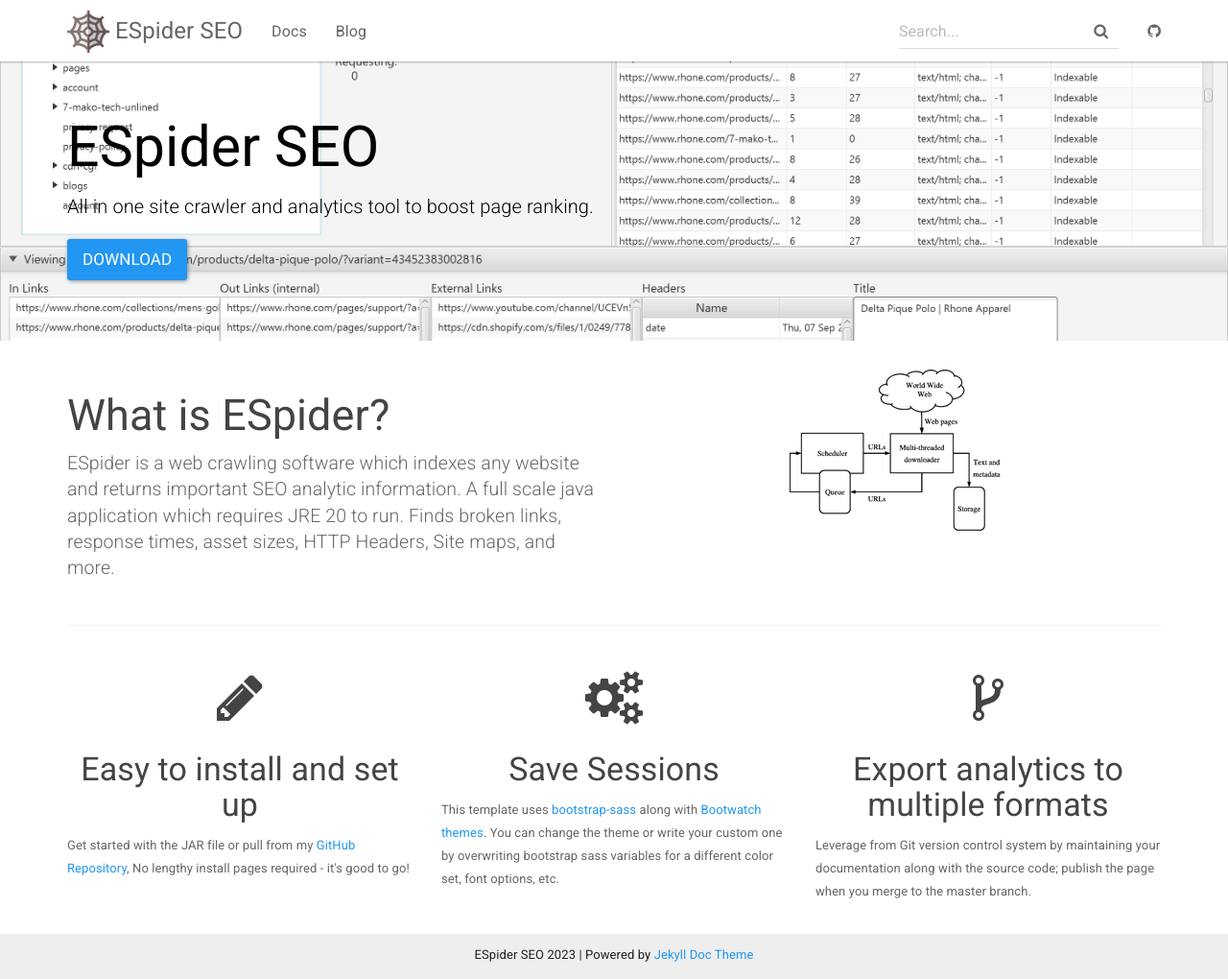
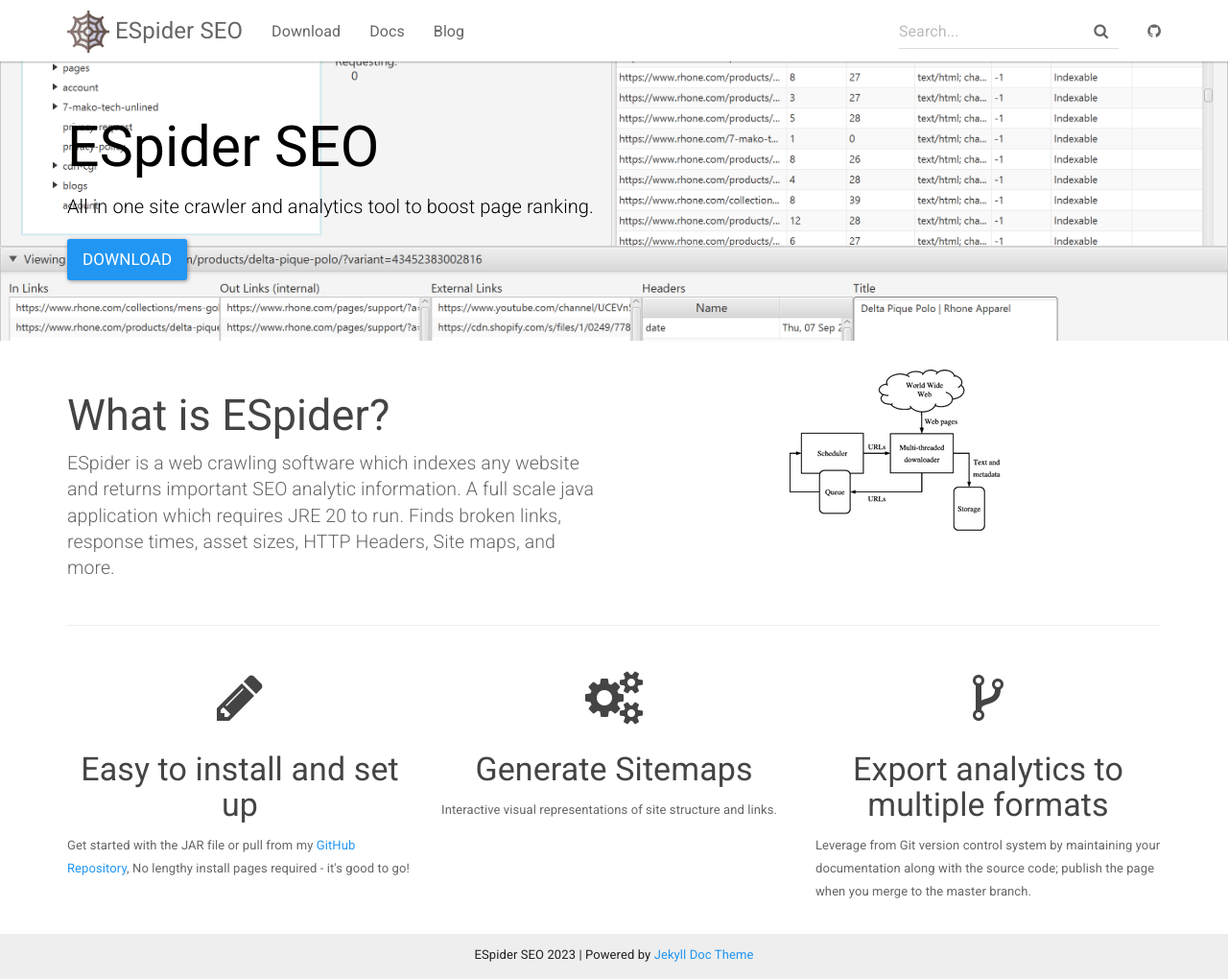
Before and after one commit to ephraimbennett/ESpider, a Jekyll site: the page built from index.html, in a window 1280 px wide and 1020 px high. Shown: the whole window at 96% size. Built offline with Jekyll 4.4.1, drawn with Linux system fonts in a browser that asks for light colours.

Commit message:
added download to topnav bar

```diff
--- a/_includes/topnav.html
+++ b/_includes/topnav.html
@@ -13,6 +13,7 @@
         </div>
         <div id="navbar" class="collapse navbar-collapse">
             <ul class="nav navbar-nav">
+                <li {% if page.sectionid=='docs' %} class="active" {% endif %}><a href="{{ "/download/" | relative_url }}">Download</a></li>
                 <li {% if page.sectionid=='docs' %} class="active" {% endif %}><a href="{{ "/docs/home/" | relative_url }}">Docs</a></li>
                 <li {% if page.sectionid=='blog' %} class="active" {% endif %}><a href="{{ site.posts.first.url | relative_url }}">Blog</a></li>
             </ul>
--- a/index.html
+++ b/index.html
@@ -34,9 +34,8 @@
         </div>
         <div class="col-sm-4">
             <h1 class="text-center"><i class="fa fa-cogs" aria-hidden="true"></i></h1>
-            <h3 class="text-center">Save Sessions</h3>
-            <p>This template uses <a href="https://github.com/twbs/bootstrap-sass">bootstrap-sass</a> along with <a href="https://bootswatch.com/">Bootwatch themes</a>.
-            You can change the theme or write your custom one by overwriting bootstrap sass variables for a different color set, font options, etc.</p>
+            <h3 class="text-center">Generate Sitemaps</h3>
+            <p>Interactive visual representations of site structure and links.</p>
         </div>
         <div class="col-sm-4">
             <h1 class="text-center"><i class="fa fa-code-fork" aria-hidden="true"></i></h1>
```
